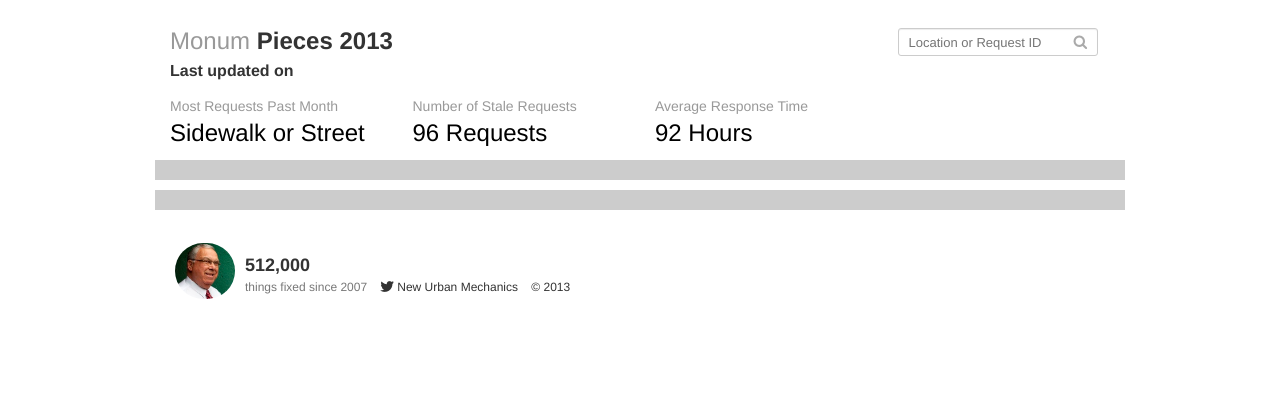
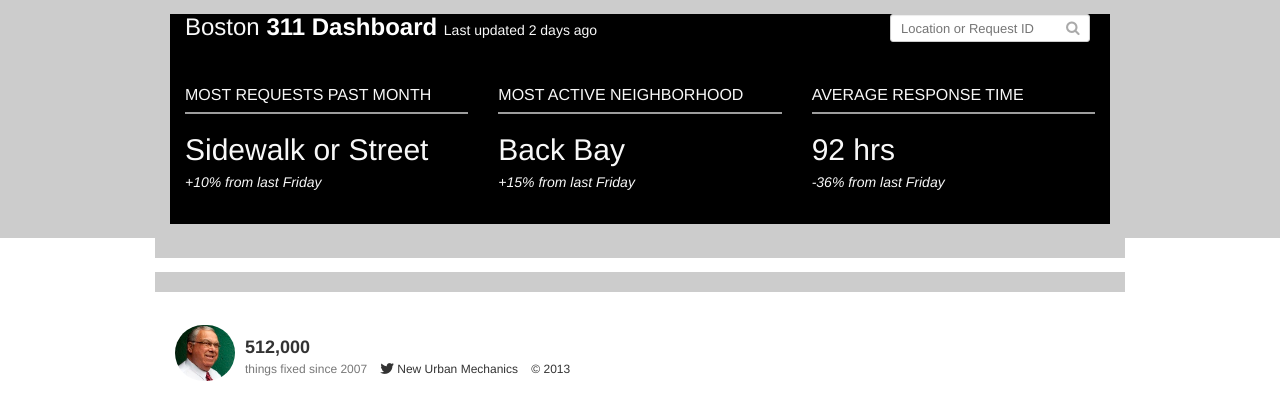
Before and after one commit to monum/pieces, a Flask app: page / in a window 1280 px wide. Shown: the top 420 px of the page. Run offline with Flask 2, Linux system fonts and the light colour scheme; some libraries are stand-ins or nearby versions.

Commit message:
Implementing new design

```diff
--- a/app.py
+++ b/app.py
@@ -12,9 +12,8 @@
 
 def connect_db():
     if "HEROKU_POSTGRESQL_OLIVE_URL" in os.environ:
-        HEROKU_POSTGRES_URL = os.environ["HEROKU_POSTGRESQL_OLIVE_URL"]
         urlparse.uses_netloc.append("postgres")
-        url = urlparse.urlparse(HEROKU_POSTGRES_URL)
+        url = urlparse.urlparse(os.environ["HEROKU_POSTGRESQL_OLIVE_URL"])
 
         return psycopg2.connect(
             database=url.path[1:],
--- a/static/css/style.css
+++ b/static/css/style.css
@@ -1,7 +1,7 @@
 body {
     font-family: "Helvetica Neue", Helvetica, Arial, sans-serif;
     color: #333;
-    padding: 28px;
+    /*padding: 28px;*/
 }
 
 /* Reset the container */
@@ -15,12 +15,12 @@
 }
 
 #city-name {
-    color: #999;
+    color: #f8f8f8;
     font-weight:normal;
 }
 
 #title {
-    color: #333;
+    color: #FFF;
     font-size: 24px;
     font-weight: bold;
     /*font-size: 1.7em;*/
@@ -34,13 +34,17 @@
 }
 
 .stat-title {
-    font-size: 14px;
-    color: #999;
+    font-size: 16px;
+    color: #f8f8f8;
+
+    padding-bottom: 5px;
+    border-bottom: solid 2px #9d9d9d;
 }
 
 .stat {
-    font-size: 24px;
-    color: #000;
+    font-size: 30px;
+    color: #f8f8f8;
+    padding-top: .5em;
 }
 
 #footer-container {
--- a/templates/dashboard.html
+++ b/templates/dashboard.html
@@ -1,13 +1,12 @@
 {% extends "base.html" %}
 {% block body %}
-    <div id="content" class="container">
+    <div class="col-xs-12" style="height: 17em; position: absolute; background: #CCC;">&nbsp</div>
+    <div id="content" class="container" style="padding-top: 1em">
         {% include "header.html" %}
-        {% include "updated-date.html" %}
-        {% include "stats.html" %}
-        <div class="row row-margin">
+        <div class="row" style="margin-top: 1em;">
             <div class="col-xs-12" style="background: #CCC">&nbsp;</div>
         </div>
-        <div class="row row-margin">
+        <div class="row" style="margin-top: 1em;">
             <div class="col-xs-9" style="background: #CCC">&nbsp;</div>
             <div class="col-xs-3" style="background: #CCC">&nbsp;</div>
         </div>
--- a/templates/header.html
+++ b/templates/header.html
@@ -1,10 +1,11 @@
-
+<div class="col-xs-12" style="height: 15em; background: #000;">
         <div id="header" class="row">
             <div class="col-xs-9">
                 <a id="title" href="/">
-                    <span id="city-name">Monum</span>
-                    <span>Pieces 2013</span>
+                    <span id="city-name">Boston</span>
+                    <span>311 Dashboard</span>
                 </a>
+                <span style="color: #F8F8F8;">Last updated 2 days ago</span>
             </div>
             <div class="col-xs-3">
                 <form>
@@ -16,3 +17,33 @@
                 </form>
             </div>
         </div>
+        <div class="row" style="margin-top: 3em">
+            <div class="col-xs-4">
+                <div class="stat-title">MOST REQUESTS PAST MONTH</div>
+                <div class="stat">
+                    <span id="most-requests">Sidewalk or Street</span>
+                </div>
+                <div class="sub-stat">
+                    <span style="color: #F8F8F8; font-style: italic;">+10% from last Friday</span>
+                </div>
+            </div>
+            <div class="col-xs-4">
+                <div class="stat-title">MOST ACTIVE NEIGHBORHOOD</div>
+                <div class="stat">
+                    <span id="stale-count">Back Bay</span>
+                </div>
+                <div class="sub-stat">
+                    <span style="color: #F8F8F8; font-style: italic;">+15% from last Friday</span>
+                </div>
+            </div>
+            <div class="col-xs-4">
+                <div class="stat-title">AVERAGE RESPONSE TIME</div>
+                <div class="stat">
+                    <span id="average-response-time">92</span> hrs
+                </div>
+                <div class="sub-stat">
+                    <span style="color: #F8F8F8; font-style: italic;">-36% from last Friday</span>
+                </div>
+            </div>
+        </div>
+</div>
```
